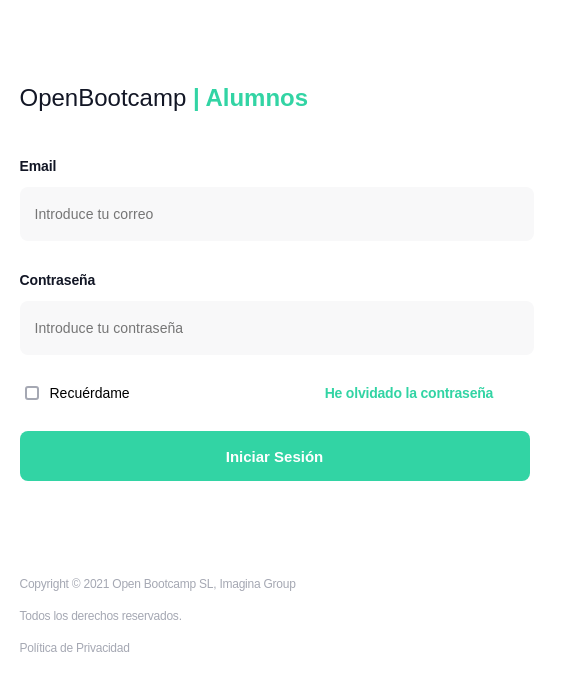
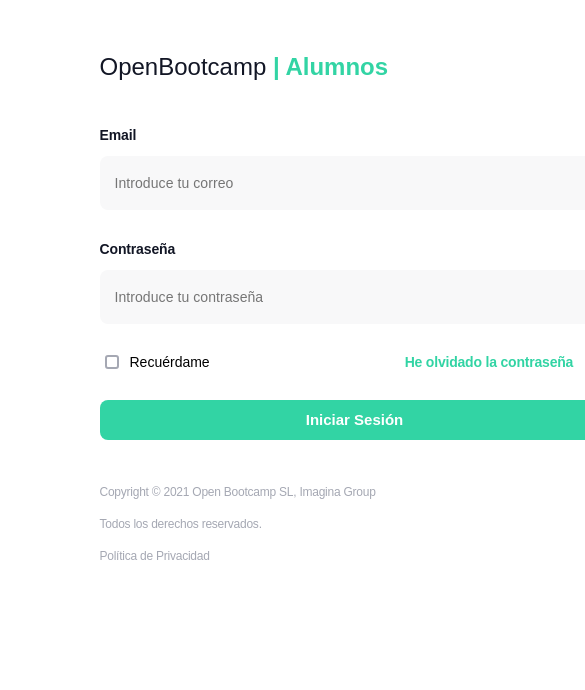
Before and after one commit to abadrubioenrique/ob-first-commit, a React (Create React App) app: page /#/login in a window 390 px wide. Shown: the top 690 px of the page, 585 px wide, since content can reach past the window. Built offline with nearby package versions, Linux system fonts and the light colour scheme.

Commit message:
html y scss login

```diff
--- a/src/models/loginPage.jsx
+++ b/src/models/loginPage.jsx
@@ -27,11 +27,11 @@
 
             <Link to="/users" className='btn-login'>Iniciar Sesión</Link>
             </div>
-            <footer className='copyright'>
+            <div className='copyright'>
                 <p>Copyright © 2021 Open Bootcamp SL, Imagina Group</p>
                 <p>Todos los derechos reservados.</p>
                 <p>Política de Privacidad</p>
-            </footer>
+            </div>
         </div>
 
 
--- a/src/styles/login.scss
+++ b/src/styles/login.scss
@@ -1,124 +1,100 @@
 @import 'styles.scss';
 
-
-.login-page{
-    font-family: $font;
+.login-page {
+	font-family: 'Raleway', sans-serif;
 	position: absolute;
-    background-image:url('../img/fondo-login.jpg');
+	background-image: url('https://images.unsplash.com/photo-1497215728101-856f4ea42174?ixlib=rb-1.2.1&ixid=MnwxMjA3fDB8MHxwaG90by1wYWdlfHx8fGVufDB8fHx8&auto=format&fit=crop&w=1170&q=80');
 	background-position: center center;
 	background-attachment: fixed;
 	background-size: cover;
 	background-repeat: no-repeat;
-    background-color: $white;
+	background-color: white;
 	width: 100%;
 	height: 100%;
 	top: 0;
 	left: 0;
 	margin: 0;
 }
-
-.login-panel{
+.login-panel {
 	position: absolute;
 	display: flex;
 	flex-direction: column;
 	padding: 80px;
-    padding-top:11.5%;
+	padding-top: 11.5%;
 	margin: 0;
 	position: absolute;
 	left: 0px;
 	top: 0px;
 	bottom: 0px;
-    background: $white;
+	background: white;
 }
-
-.title{
+.title {
 	position: static;
 	width: 297px;
 	height: 28px;
 	left: calc(50% - 297px/2 - 76.5px);
 	top: 143.5px;
-
 	font-style: normal;
 	font-weight: normal;
 	font-size: 24px;
 	line-height: 28px;
-    color: $grey-black;
-
+	color: #121625;
 	flex: none;
 	order: 0;
 	flex-grow: 0;
 	margin: 45px 0px;
-
-    .subtitle{
-        color: $powergreen;
+	.subtitle {
+		color: #32d4a4;
 		font-weight: bold;
 	}
 }
-
-.credentials{
+.credentials {
 	position: static;
 	width: 450px;
 	height: 16px;
 	left: 0px;
 	top: 0px;
-
 	font-style: normal;
 	font-weight: bold;
 	font-size: 14px;
 	line-height: 16px;
 	letter-spacing: -0.01em;
 	font-feature-settings: 'pnum' on, 'lnum' on;
-
-    color: $grey-black;
+	color: #121625;
 }
-
-.input-text{
+.input-text {
 	display: flex;
 	flex-direction: row;
 	align-items: center;
 	padding: 12px 15px;
-
 	position: static;
 	width: 95%;
 	height: 30px;
 	left: 0px;
 	top: 28px;
-
-    background-color: $grey-1;
+	background-color: #f8f8f9;
 	border-radius: 8px;
 	border: none;
-
-    color: $grey-4;
+	color: #a5a8b3;
 	font-style: normal;
 	font-weight: 500;
 	font-size: 14px;
 	line-height: 160%;
-    /* or 22px */
-
 	letter-spacing: 0.005em;
 	font-feature-settings: 'pnum' on, 'lnum' on;
-
-    /* Inside Auto Layout */
-
 	flex: none;
 	order: 1;
 	align-self: stretch;
 	flex-grow: 0;
 	margin-top: 12px;
 	margin-bottom: 30px;
-
-    /* Input */
-
-    &:focus{
-        outline-color: $powergreen;
+	&:focus {
+		outline-color: #32d4a4;
 	}
-
 }
-
-.remember{
+.remember {
 	display: flex;
 }
-
 .remember-label {
 	display: block;
 	position: relative;
@@ -134,7 +110,6 @@
 	-moz-user-select: none;
 	-ms-user-select: none;
 	user-select: none;
-
 	input {
 		position: absolute;
 		opacity: 0;
@@ -144,8 +119,8 @@
 		&:checked {
 			~ {
 				.checkmark {
-                    background-color: $powergreen;
-                    border-color: $powergreen;
+					background-color: #32d4a4;
+					border-color: #32d4a4;
 					&:after {
 						display: block;
 					}
@@ -153,7 +128,6 @@
 			}
 		}
 	}
-
 	.checkmark {
 		position: absolute;
 		top: 1px;
@@ -162,7 +136,7 @@
 		width: 10px;
 		border: 2px solid;
 		border-radius: 3px;
-        border-color: $grey-4;
+		border-color: #a5a8b3;
 		&:after {
 			content: "";
 			position: absolute;
@@ -178,14 +152,13 @@
 			transform: rotate(45deg);
 		}
 		&:hover {
-            background-color: $grey-3;
+			background-color: #e6e6ea;
 		}
 	}
 }
-
-.recovery{
+.recovery {
 	text-decoration: none;
-    color: $powergreen;
+	color: #32d4a4;
 	font-weight: 600;
 	font-style: normal;
 	font-weight: 600;
@@ -194,127 +167,91 @@
 	display: flex;
 	align-items: center;
 	letter-spacing: -0.2px;
-
-    &:hover{
-        color: $green-black;
-
+	&:hover {
+		color: #229673;
 	}
 }
-
-.btn-login{
+.btn-login {
 	display: flex;
 	flex-direction: row;
 	justify-content: center;
 	align-items: center;
-    padding: 5px 0 5px 0px;
 	position: static;
 	width: 510px;
 	height: 40px;
 	left: 0px;
 	top: 250px;
-
-    background: $powergreen;
+	background: #32d4a4;
 	border-radius: 8px;
 	border: none;
-
-    /* Text */
 	font-style: normal;
 	font-weight: bold;
 	font-size: 15px;
-    color: $white;
+	color: white;
 	text-decoration: none;
-
-    /* Inside Auto Layout */
-
 	flex: none;
 	order: 2;
 	align-self: stretch;
 	flex-grow: 0;
 	margin: 30px 0px;
-
-    &:hover{
-        background: $green-black;
+	&:hover {
+		background: #229673;
 	}
 }
-
-.copyright{
+.copyright {
 	position: static;
-    bottom:0;
-    z-index:999999;
+	bottom: 0;
+	z-index: 999999;
 	padding-top: 18%;
 	font-style: normal;
 	font-weight: 500;
 	font-size: 12px;
 	line-height: 20px;
 	letter-spacing: -0.02em;
-    color: #A5A8B3;
-    &:hover{
+	color: #a5a8b3;
+	&:hover {
 		cursor: default;
 	}
 }
+.privacy-policy {
+	text-decoration: underline;
+	cursor: pointer;
+}
 
 /* Media Querys */
-
-
-@media(max-width: 1920px){
-    .login-panel{
-        padding-top:10%;
+@media (max-width: 1920px) {
+	.login-panel {
+		padding-top: 10%;
 	}
 }
-
-@media(max-width: 1600px){
-    .login-panel{
-        padding-top:5%;
+@media (max-width: 1600px) {
+	.login-panel {
+		padding-top: 5%;
 	}
 }
-
-@media(max-width: 1280px){
-    .login-page{
+@media (max-width: 1280px) {
+	.login-page {
 		background-image: none;
 	}
-    .login-panel{
-
-    padding-top:0;
-    padding-left: 30%;
-    padding-right: 0%;
-
+	.login-panel {
+		padding-top: 0;
+		margin: 2% 25%;
 	}
-    .copyright{
+	.copyright {
 		position: static;
 		padding-top: 0;
 		padding-bottom: 0;
 	}
 }
-
-@media(max-width: 960px){
-    .login-panel{
-        padding-top:0;
-        padding-left: 25%;
-        padding-right: 0%;
+@media (max-width: 1024px) {
+	.login-panel {
+		padding-top: 0;
+		margin: 2% 18%;
 	}
 }
-
-@media(max-width: 768px){
-    .login-panel{
-        padding-top:10%;
-        padding-left: 17%;
-    }
-    .copyright{
-        position: static;
-        padding-top:10%;
+@media (max-width: 768px) {
+	.login-panel {
+		padding-top: 0;
+		margin: 2% 5%;
 	}
 }
-
-@media(max-width: 640px){
-    .login-panel{
-        padding-left: 10%;
-    }
-}
-
-@media(max-width: 400px){
-    .login-panel{
-        padding-left: 5%;
-        padding-right:0% ;
-    }
-
-}
```
Lines whose indentation alone changed are shown as unchanged.
